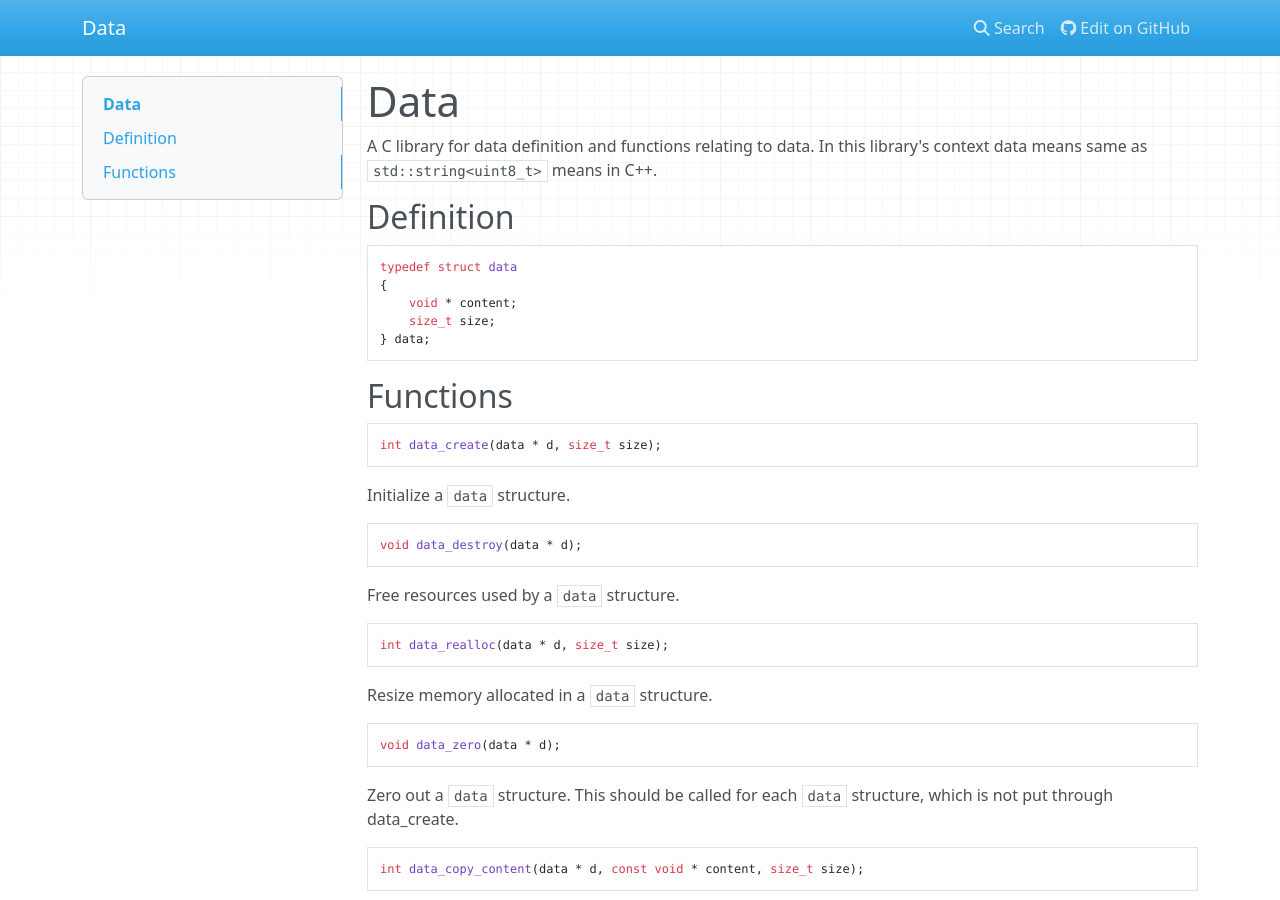
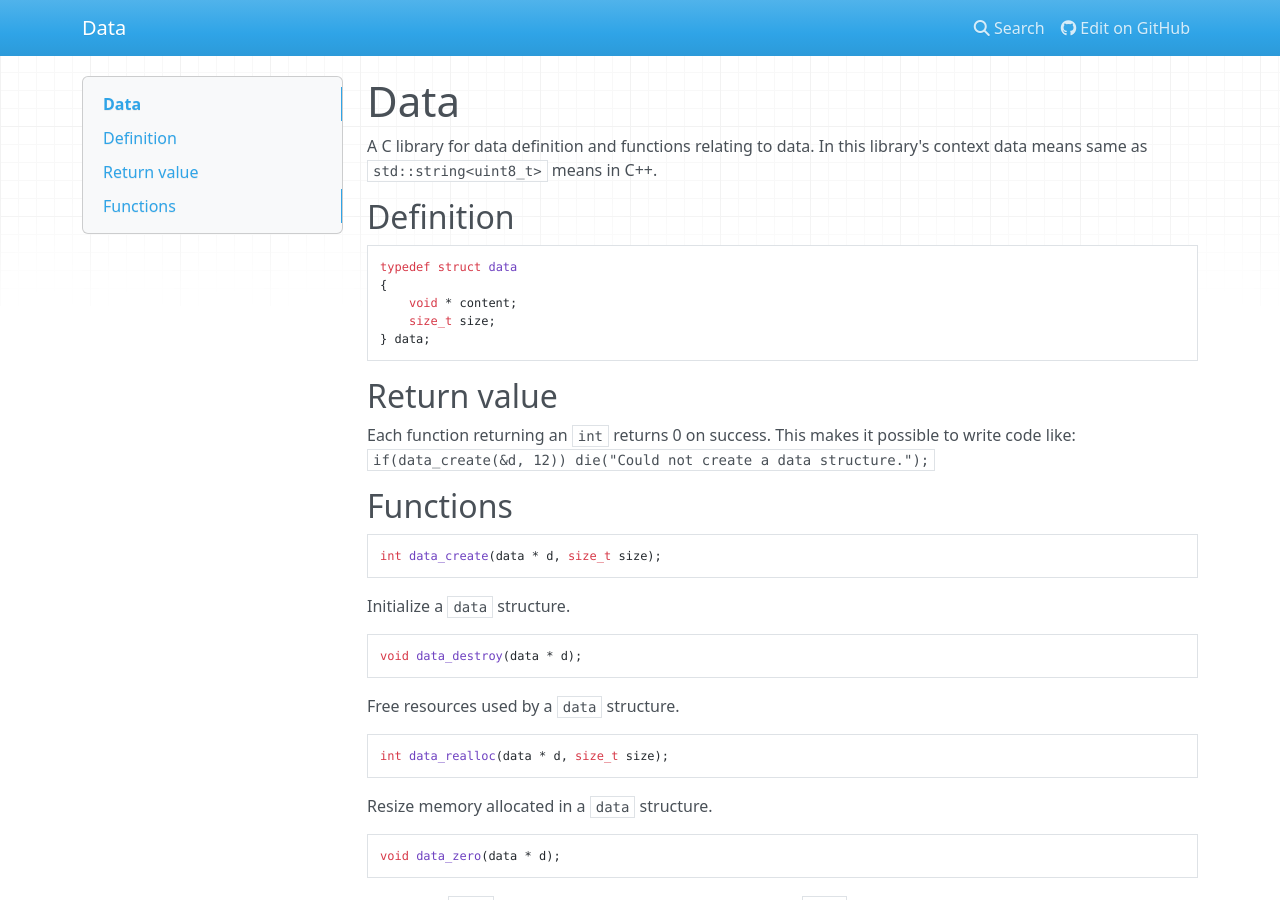
Before and after one commit to gryor/data, an MkDocs documentation site: the page built from docs/index.md, in a window 1280 px wide and 900 px high. Built offline with MkDocs 1.6.1, drawn with Linux system fonts in a browser that asks for light colours; nearby versions of some CDN libraries.

Commit message:
Update index.md

````diff
--- a/docs/index.md
+++ b/docs/index.md
@@ -14,6 +14,11 @@ typedef struct data
 	size_t size;
 } data;
 ```
+
+## Return value
+
+Each function returning an `int` returns 0 on success.
+This makes it possible to write code like: `if(data_create(&d, 12)) die("Could not create a data structure.");`
 
 ## Functions
 
````
